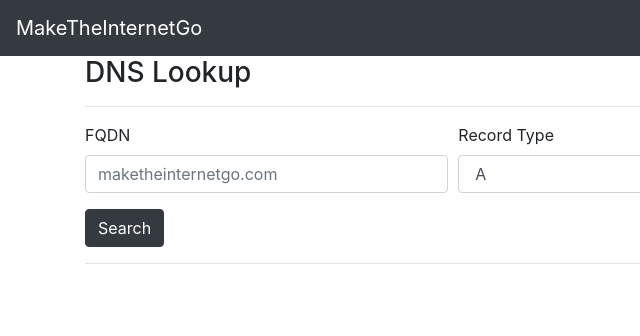
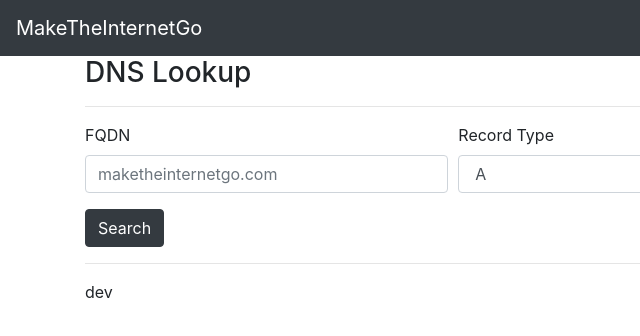
Before and after one commit to dnogu/maketheinternetgo_com, a plain HTML site: page cloudflare/pages/index.html in a window 1280 px wide. Shown: the full height of the page, 0-640 px from the left. Drawn offline with nearby package versions, Linux system fonts and the light colour scheme.

Commit message:
Dev (#7)
* Create dns.js

* initial

* format

* format

* format

* api_gateway

* update_region

* update_region

* api_gateway

* api_gateway

* api_gateway

* api_gateway

* api_gateway

* api_gateway

* api_gateway

* update

* update

* update

* update

* update

* update

* update

* update

* update

* update

* update

* update

* update

* update

* update

* update

* update

* update

* update

* update

* update

* update

* update

* update

* update

* update

* update

* update

* update

* update

* update

* update

* update

* update

* update

* update

* update

* update

* update

* update

* update

* update

* push

* push

* push

* push

* push

* push

* update

* update

* update

* update

* update

* Update index.html

* update

* update

* update

* update

* update

* update

* update

* update

* update

* update

* update

* update

* update

* update

* branch proctections

* branch proctections

* branch proctections

* update

* update

* fix syntax

* update

* update

* update

* changes

* cloudflare cnmae

* update

```diff
--- a/cloudflare/pages/index.html
+++ b/cloudflare/pages/index.html
@@ -77,6 +77,7 @@
         </div>
       </div>
     </div> -->
+    <p>dev</p>
     <div class="row" style="position: relative;">
         <div class="card-body" id="recordType">
           <h5 class="card-title" ></h5>
```
Also changed, not shown: 2 other files.
